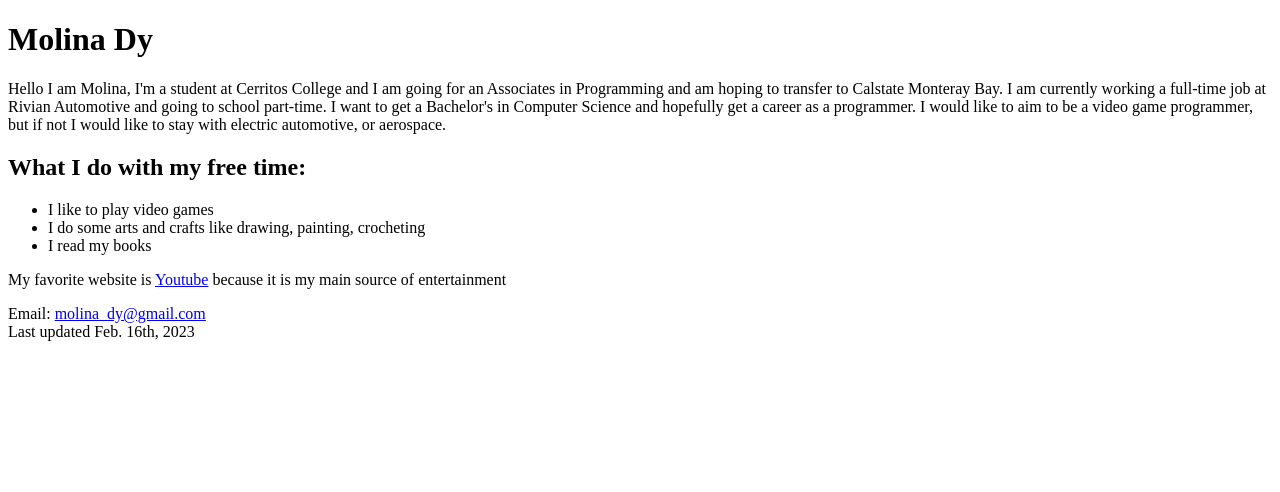
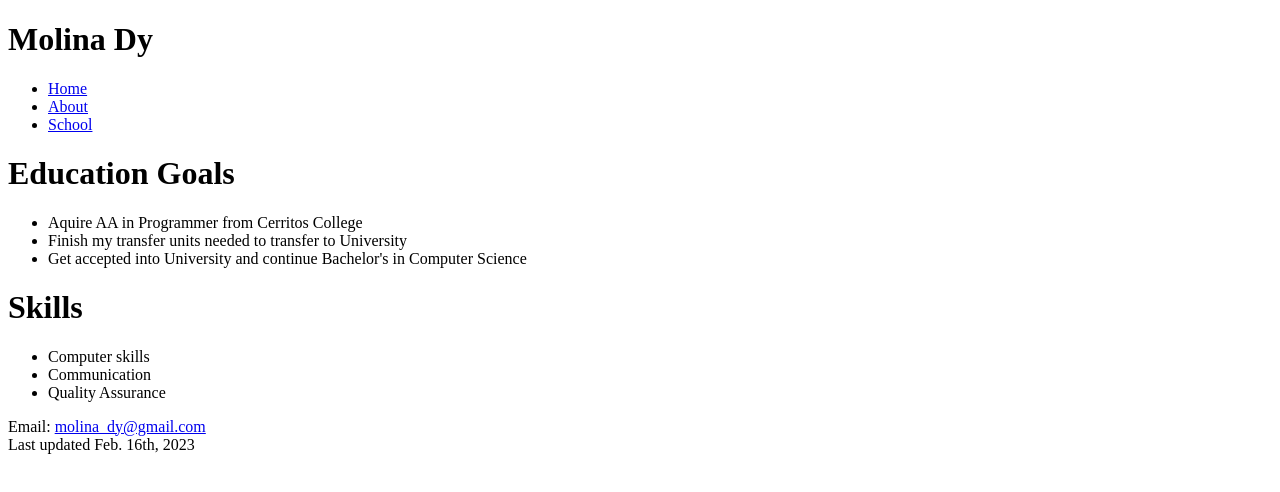
Before and after one commit to Molina-Dy/CIS162-Cerritos, a plain HTML site: page about.html in a window 1280 px wide. Drawn offline with Linux system fonts and the light colour scheme.

Commit message:
Update about.html

```diff
--- a/about.html
+++ b/about.html
@@ -1,26 +1,35 @@
 <!DOCTYPE html>
 <html lang=en>
 <head>
-        <meta charset="utf-8">
-    <title>Project 1-1</title>
+    <meta charset="utf-8">
+    <title>Molina Dy</title>
     </head>
 
 <body>
+    <h1>Molina Dy</h1>
     <nav>
+        <ul>
+        <li><a href="index.html">Home</a></li>
+        <li><a href="about.html">About</a></li>
+        <li><a href="#">School</a></li>
+        </ul>
     </nav>
-    <h1>Molina Dy</h1>
 
-    <p>Hello I am Molina, I'm a student at Cerritos College and I am going for an Associates in Programming and am hoping to transfer to Calstate Monteray Bay. I am currently working a full-time job at Rivian Automotive and going to school part-time. I want to get a Bachelor's in Computer Science and hopefully get a career as a programmer. I would like to aim to be a video game programmer, but if not I would like to stay with electric automotive, or aerospace.</p>
-
-    <h2>What I do with my free time:</h2>
+    <h1>Education Goals</h1>
 
     <ul>
-    <li>I like to play video games</li>
-    <li>I do some arts and crafts like drawing, painting, crocheting</li>
-    <li>I read my books</li>
+    <li>Aquire AA in Programmer from Cerritos College</li>
+    <li>Finish my transfer units needed to transfer to University</li>
+    <li>Get accepted into University and continue Bachelor's in Computer Science</li>
     </ul>
 
-    <p>My favorite website is <a href ="https://www.youtube.com/">Youtube</a> because it is my main source of entertainment<p>
+    <h1>Skills</h1>
+
+    <ul>
+    <li>Computer skills</li>
+    <li>Communication</li>
+    <li>Quality Assurance</li>
+    </ul>
 
 <footer>Email: <a href="mailto:molina_dy562@gmail.com">molina_dy@gmail.com</a> <br>Last updated Feb. 16th, 2023</footer>
 </body>
```
